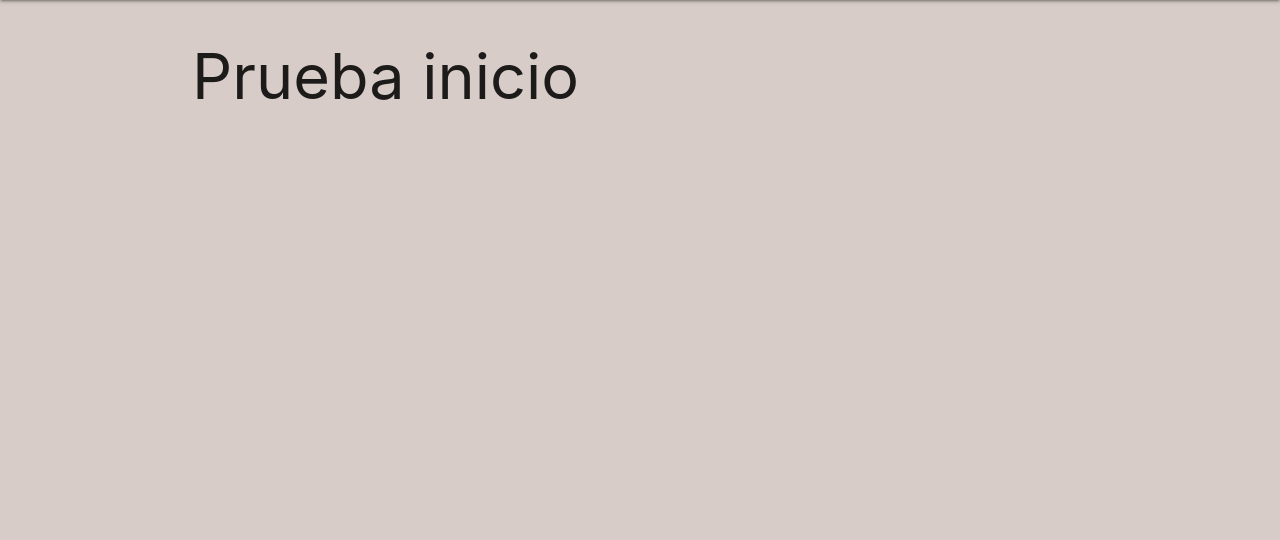
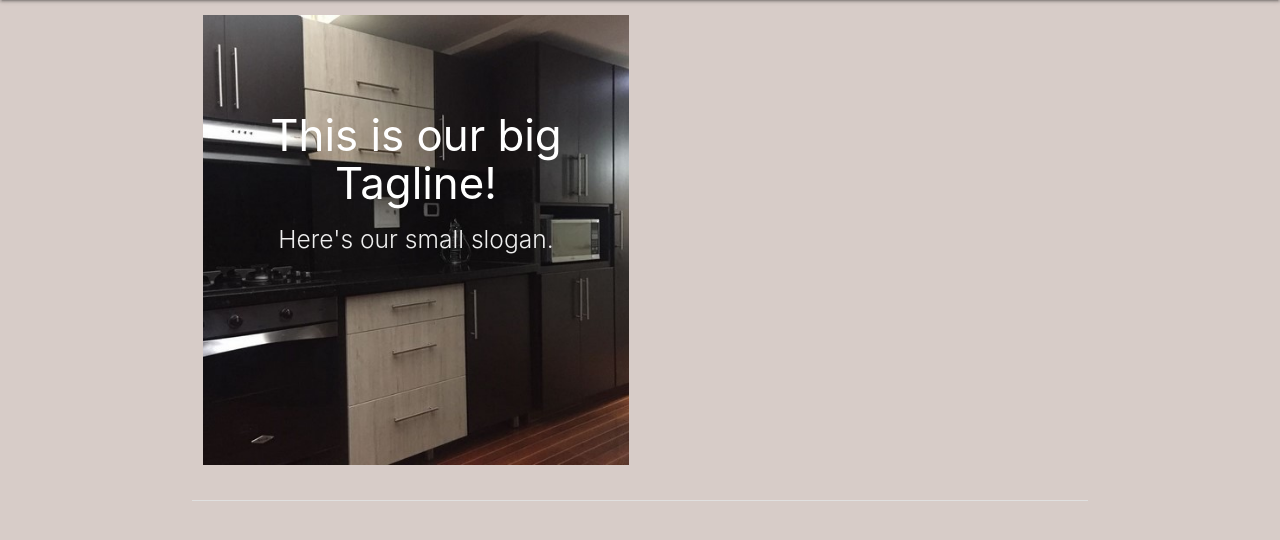
Before and after one commit to Vanne280/Proyecto-Inmobiliaria, a Django app: template templates/inicio.html in a window 1280 px wide. Shown: the part 129-669 px from the top of the page. Run offline with Django 3.2, Linux system fonts and the light colour scheme; the template is opened without the code that fills it, so the values that code supplies are empty; some libraries are stand-ins or nearby versions.

Commit message:
Pagina inicio

```diff
--- a/templates/base/base.html
+++ b/templates/base/base.html
@@ -83,10 +83,13 @@
         $('select').formSelect();
         });
 
-        $('.carousel.carousel-slider').carousel({
-            fullWidth: true,
-            indicators: true
+        document.addEventListener('DOMContentLoaded', function() {
+          var elems = document.querySelectorAll('.slider');
+          var instances = M.Slider.init(elems, {
+            indicators: false,
+            height: 450,
           });
+        });
     </script>
 
   </body>
--- a/templates/inicio.html
+++ b/templates/inicio.html
@@ -1,11 +1,34 @@
 {% extends 'base/base.html' %}
 
-
+{% load static %}
 
 {% block container %}
 
-<h1>Prueba inicio</h1>
-
+<div class="section">
+  <div class="row">
+    <div class="col s6">
+      <div class="slider">
+        <ul class="slides">
+          <li>
+            <img src="{% static 'img/casa1.jpeg' %}"> <!-- random image -->
+            <div class="caption center-align">
+              <h3>This is our big Tagline!</h3>
+              <h5 class="light grey-text text-lighten-3">Here's our small slogan.</h5>
+            </div>
+          </li>
+          <li>
+            <img src="{% static 'img/casa2.jpg' %}"> <!-- random image -->
+            <div class="caption left-align">
+              <h3>Left Aligned Caption</h3>
+              <h5 class="light grey-text text-lighten-3">Here's our small slogan.</h5>
+            </div>
+          </li>
+        </ul>
+      </div>
+    </div>
+  </div>
+</div>
+<div class="divider"></div>
 
 
 {% endblock %}
```
Also changed, not shown: templates/paginas/arrendamientos.html (+18 -14 lines), static/img/casa1.jpeg (added), static/img/casa2.jpg (added).
